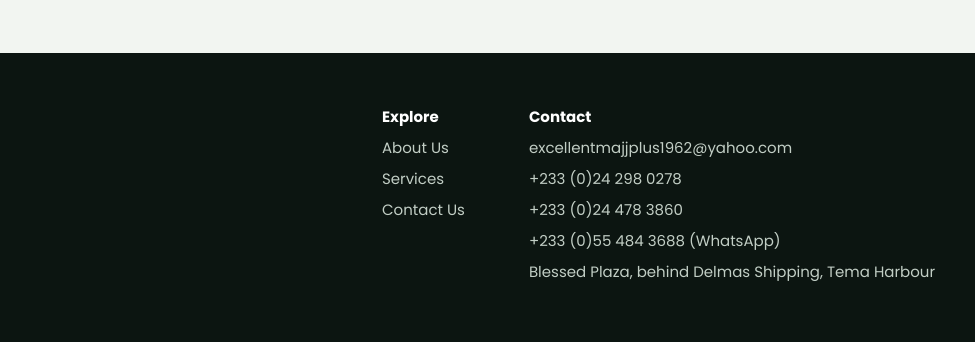
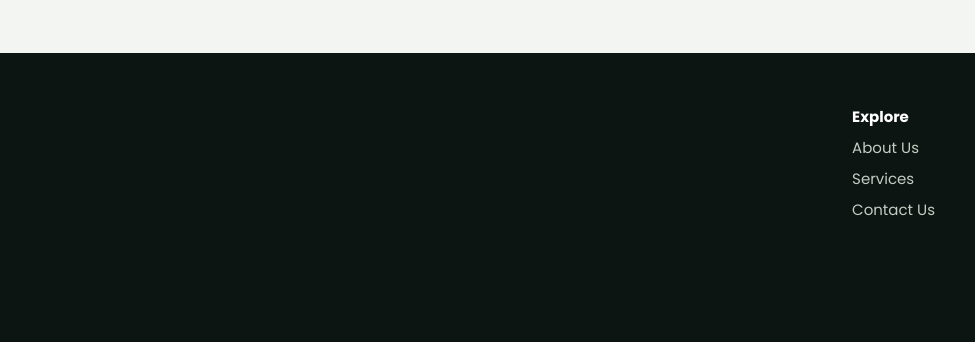
Before and after one commit to Wayne3615/excellent-majj-plus, a plain HTML site: page about.html in a window 1280 px wide. Shown: the part 1352-1694 px from the top of the page, 305-1280 px from the left. Drawn offline with Linux system fonts and the light colour scheme.

Commit message:
Remove contact details column from footer
Co-Authored-By: Claude Sonnet 5.5 <noreply@anthropic.com>
Claude-Session: https://claude.ai/code/session_01KHj2W2bLPh53nFrSdo641i

```diff
--- a/about.html
+++ b/about.html
@@ -134,7 +134,7 @@ img{max-width:100%}
 </div>
 <div style="display:flex;flex-wrap:wrap;gap:28px 64px;font-size:15px">
 <div style="display:flex;flex-direction:column;gap:8px"><span style="color:#fff;font-weight:700">Explore</span><a href="about.html">About Us</a><a href="services.html">Services</a><a href="contact.html">Contact Us</a></div>
-<div style="display:flex;flex-direction:column;gap:8px"><span style="color:#fff;font-weight:700">Contact</span><span>excellentmajjplus1962@yahoo.com</span><span>+233 (0)24 298 0278</span><span data-wa>+233 (0)24 478 3860</span><span>+233 (0)55 484 3688 (WhatsApp)</span><span>Blessed Plaza, behind Delmas Shipping, Tema Harbour</span></div>
+
 </div>
 </div>
 <div style="border-top:1px solid #2F4036;padding-top:18px;font-size:14px">2026 Excellent Majj Plus Ltd. All rights reserved.</div>
```
Also changed, not shown: air-freight.html (+1 -1 lines), clearing-forwarding.html (+1 -1 lines), contact.html (+1 -1 lines), exporter.html (+1 -1 lines), gallery.html (+1 -1 lines), importer.html (+1 -1 lines), index.html (+1 -1 lines), inland-transportation.html (+1 -1 lines), quote.html (+1 -1 lines), sea-freight.html (+1 -1 lines), services.html (+1 -1 lines), track.html (+1 -1 lines), warehousing.html (+1 -1 lines).
